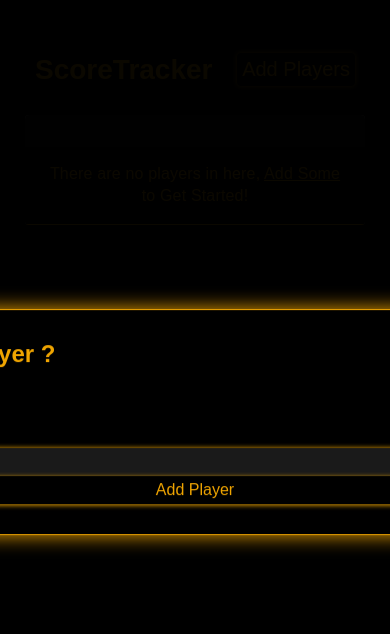
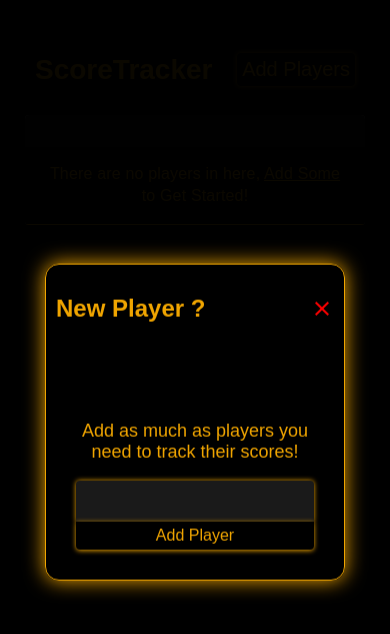
Before and after one commit to alirezazahiri/Score-Tracker, a React (Create React App) app: page / in a window 390 px wide. Both pictures are taken after a click on the button "Add Players". Shown: the top 634 px of the page. Built offline with nearby package versions, Linux system fonts and the light colour scheme; a web font is replaced by a local one.

Commit message:
Toast Added and its now Responsive :fire:

```diff
--- a/package.json
+++ b/package.json
@@ -14,6 +14,7 @@
     "node-sass": "^5.0.0",
     "react": "^17.0.2",
     "react-dom": "^17.0.2",
+    "react-hot-toast": "^2.1.1",
     "react-scripts": "4.0.3",
     "uuid": "^8.3.2",
     "web-vitals": "^1.0.1"
--- a/src/components/ScoreTable.jsx
+++ b/src/components/ScoreTable.jsx
@@ -41,9 +41,12 @@ const ScoreTable = ({ players, setPlayers, setOpen }) => {
         <TableHead>
           <TableRow>
             <TableCell></TableCell>
-            {players.length > 0 && (
+            {players && players.length > 0 && (
               <>
-                <TableCell onClick={() => sortPlayers("name", nameOrder)}>
+                <TableCell
+                  style={{ cursor: "pointer" }}
+                  onClick={() => sortPlayers("name", nameOrder)}
+                >
                   Player
                   {nameOrder === "asc" ? (
                     <ArrowDropUpIcon />
@@ -70,7 +73,7 @@ const ScoreTable = ({ players, setPlayers, setOpen }) => {
           </TableRow>
         </TableHead>
         <TableBody>
-          {players.length > 0 ? (
+          {players && players.length > 0 ? (
             players.map((player) => <Player key={player.id} player={player} />)
           ) : (
             <TableRow>
--- a/src/components/common/ModalAlt.jsx
+++ b/src/components/common/ModalAlt.jsx
@@ -11,6 +11,17 @@ import "../../styles/Modal.scss";
 // services
 import createID, { createName } from "../../services/randomServices";
 
+// Toast
+import toast, { Toaster } from "react-hot-toast";
+
+const toastStyle = {
+  background: "#000",
+  border: "1px solid #F0A500",
+  boxShadow: "0 0 12px #F0A500",
+  padding: "16px",
+  color: "#F0A500",
+}
+
 const ModalAlt = ({ open, setOpen, players, setPlayers }) => {
   const handleClose = () => setOpen(false);
   const [name, setName] = useState("");
@@ -18,15 +29,18 @@ const ModalAlt = ({ open, setOpen, players, setPlayers }) => {
 
   const submitHandler = (e) => {
     e.preventDefault();
+    const newPlayer = name ? name : createName()
     setPlayers([
       ...players,
       {
         id: `${createID()}`,
-        name: name ? name : `${createName()}`,
+        name: newPlayer,
         score: 0,
       },
     ]);
     setName("");
+    toast.dismiss();
+    toast.success(`${newPlayer} Added!`);
   };
 
   const changeHandler = (e) => {
@@ -35,6 +49,15 @@ const ModalAlt = ({ open, setOpen, players, setPlayers }) => {
   };
 
   return (
+    <>
+      <Toaster
+        position="bottom-center"
+        reverseOrder={false}
+        toastOptions={{
+          style: toastStyle
+        }}
+      />
+
       <Modal
         className="container"
         open={open}
@@ -48,6 +71,7 @@ const ModalAlt = ({ open, setOpen, players, setPlayers }) => {
             <CloseIcon onClick={handleClose} />
           </div>
           <form onSubmit={submitHandler} className="body">
+            <p>Add as much as players you need to track their scores!</p>
             <input
               ref={inputRef}
               type="text"
@@ -58,6 +82,7 @@ const ModalAlt = ({ open, setOpen, players, setPlayers }) => {
           </form>
         </Box>
       </Modal>
+    </>
   );
 };
 
--- a/src/components/common/Player.jsx
+++ b/src/components/common/Player.jsx
@@ -41,7 +41,10 @@ const reducer = (state, action) => {
 
 const Player = ({ player }) => {
   const { setPlayers, players } = useContext(PlayersContext);
-  const [state, dispatch] = useReducer(reducer, initialState);
+  const [state, dispatch] = useReducer(reducer, {
+    ...initialState,
+    score: player.score,
+  });
   const [open, setOpen] = useState(false);
 
   const inputRef = useRef();
@@ -52,10 +55,12 @@ const Player = ({ player }) => {
     const index = currentPlayers.findIndex((p) => p.id === player.id);
     currentPlayers[index].score = score + newScore;
     setPlayers(currentPlayers);
+    localStorage.setItem("players", JSON.stringify(currentPlayers));
   };
 
   const changeHandler = (e) => {
-    dispatch({ type: "CHANGE_VALUE", payload: e.target.value });
+    const { value } = e.target;
+    if (/^\d+$/.test(value)) dispatch({ type: "CHANGE_VALUE", payload: value });
   };
 
   const submitHandler = (e) => {
@@ -111,7 +116,6 @@ const Player = ({ player }) => {
             <DeleteIcon />
           </IconButton>
         </TableCell>
-
       </TableRow>
       <TableRow className="option-container">
         <TableCell style={{ paddingBottom: 0, paddingTop: 0 }} colSpan={6}>
@@ -125,8 +129,6 @@ const Player = ({ player }) => {
                       scope="row"
                       style={{
                         border: "none",
-                        display: "flex",
-                        justifyContent: "space-between",
                       }}
                     >
                       <form onSubmit={submitHandler} className="score-form">
--- a/src/contexts/PlayersContextProvider.jsx
+++ b/src/contexts/PlayersContextProvider.jsx
@@ -1,9 +1,15 @@
-import React, { createContext, useState } from "react";
+import React, { createContext, useEffect, useState } from "react";
+
+// services
+import getLocalData from "../services/getLocalData";
 
 export const PlayersContext = createContext();
 
 const PlayersContextProvider = ({ children }) => {
-  const [players, setPlayers] = useState([]);
+  const [players, setPlayers] = useState(getLocalData("players"));
+  useEffect(() => {
+    localStorage.setItem("players", JSON.stringify(players ? players : []));
+  }, [players]);
   return (
     <PlayersContext.Provider value={{ players, setPlayers }}>
       {children}
--- /dev/null
+++ b/src/services/getLocalData.js
@@ -0,0 +1,6 @@
+const getLocalData = (key) => {
+    const value = localStorage.getItem(key)
+    return value ? JSON.parse(value) : undefined
+}
+
+export default getLocalData;
--- a/src/styles/Modal.scss
+++ b/src/styles/Modal.scss
@@ -1,4 +1,5 @@
 @import "./variables";
+@import "./mixins";
 
 .container {
     background-color: rgba(0, 0, 0, 0.8);
@@ -25,6 +26,15 @@
     &:focus {
         outline: none;
     }
+    @include mediaQuery(S) {
+        width: 300px;
+    }
+    @include mediaQuery(M) {
+        width: 450px;
+    }
+    @include mediaQuery(L) {
+        width: 700px;
+    }
 }
 
 .header {
@@ -50,12 +60,13 @@
     flex-direction: column;
     input {
         text-align: center;
-        font-size: 16px;
+        font-size: 18px;
         font-family: $font-base;
         background-color: rgba(255, 255, 255, 0.1);
         box-shadow: 0 0 5px $primary-color;
         border-radius: 4px 4px 0 0;
-        padding: 5px;
+        padding: 10px 5px;
+        letter-spacing: 1px;
         border: none;
         transition: all 0.2s;
         &:focus {
@@ -80,4 +91,7 @@
             background-color: $primary-color;
         }
     }
+    p {
+        font-size: 18px;
+    }
 }
--- /dev/null
+++ b/src/styles/_mixins.scss
@@ -0,0 +1,15 @@
+@mixin mediaQuery($width) {
+    @if ($width == S) {
+        @media (min-width: 0) and  (max-width: 480px){
+            @content
+        }
+    } @else if ($width == M) {
+        @media (min-width: 481px) and  (max-width: 768px){
+            @content
+        }
+    } @else if ($width == L) {
+        @media (min-width: 769px) {
+            @content
+        }
+    }
+}
--- a/src/styles/_variables.scss
+++ b/src/styles/_variables.scss
@@ -1,7 +1,7 @@
 @import url('https://fonts.googleapis.com/css2?family=Gemunu+Libre:wght@200;300;400;500;600&family=Lato:ital,wght@0,100;0,300;0,400;1,100;1,300;1,400&display=swap');
 
 // colors
-$background-color: #000000;
+$background-color: #000;
 $primary-color: #F0A500;
 $secondary-color: #334756;
 $sec-dark-color: #082032;
```
Also changed, not shown: 2 other files (tests, documents, lock files or other folders). Lines whose indentation alone changed are shown as unchanged.
